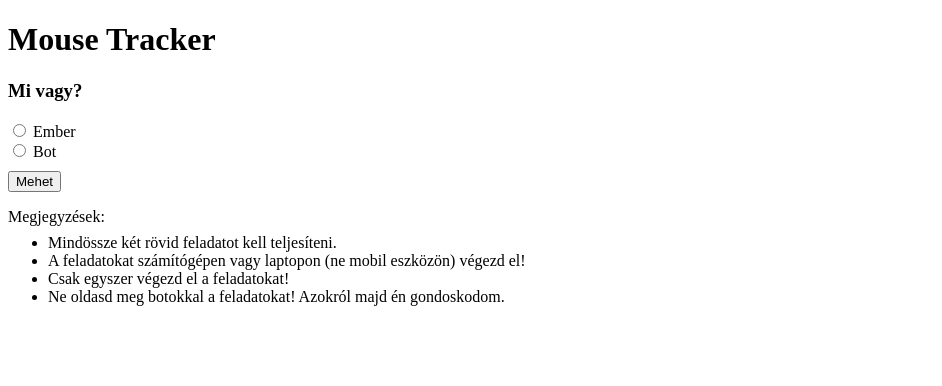
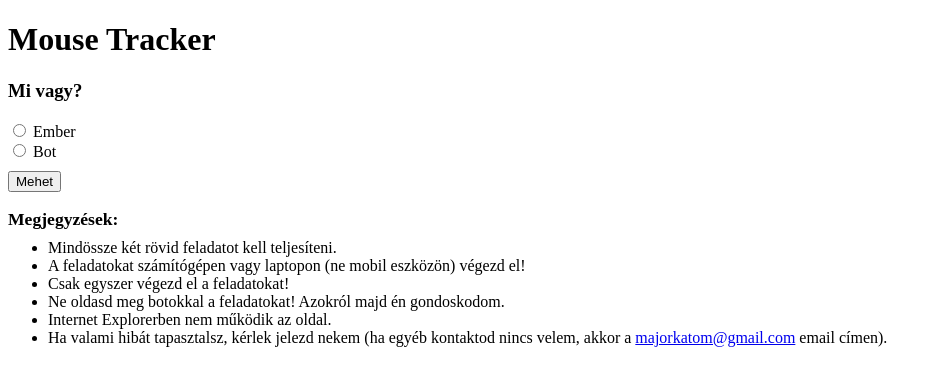
Before and after one commit to majorkatom/mouse-track, a Flask app: page / in a window 1280 px wide. Shown: the top 386 px of the page, without its empty margins (0-942 px from the left). Run offline with Flask 2, Linux system fonts and the light colour scheme.

Commit message:
Added some extra remarks

```diff
--- a/templates/index.html
+++ b/templates/index.html
@@ -22,12 +22,14 @@
         </div>
         <input type="submit" value="Mehet">
     </form>
-    <p style="margin-bottom: 0.5em;">Megjegyzések:</p>
+    <p style="margin-bottom: 0.5em; font-size: 1.1em;"><b>Megjegyzések:</b></p>
         <ul style="margin-top: 0.5em;">
             <li>Mindössze két rövid feladatot kell teljesíteni.</li>
             <li>A feladatokat számítógépen vagy laptopon (ne mobil eszközön) végezd el!</li>
             <li>Csak egyszer végezd el a feladatokat!</li>
             <li>Ne oldasd meg botokkal a feladatokat! Azokról majd én gondoskodom.</li>
+            <li>Internet Explorerben nem működik az oldal.</li>
+            <li>Ha valami hibát tapasztalsz, kérlek jelezd nekem (ha egyéb kontaktod nincs velem, akkor a <a href="mailto:majorkatom@gmail.com">majorkatom@gmail.com</a> email címen).</li>
         </ul>
     <script>
         radioButtons = document.getElementsByName("visitor");
```
